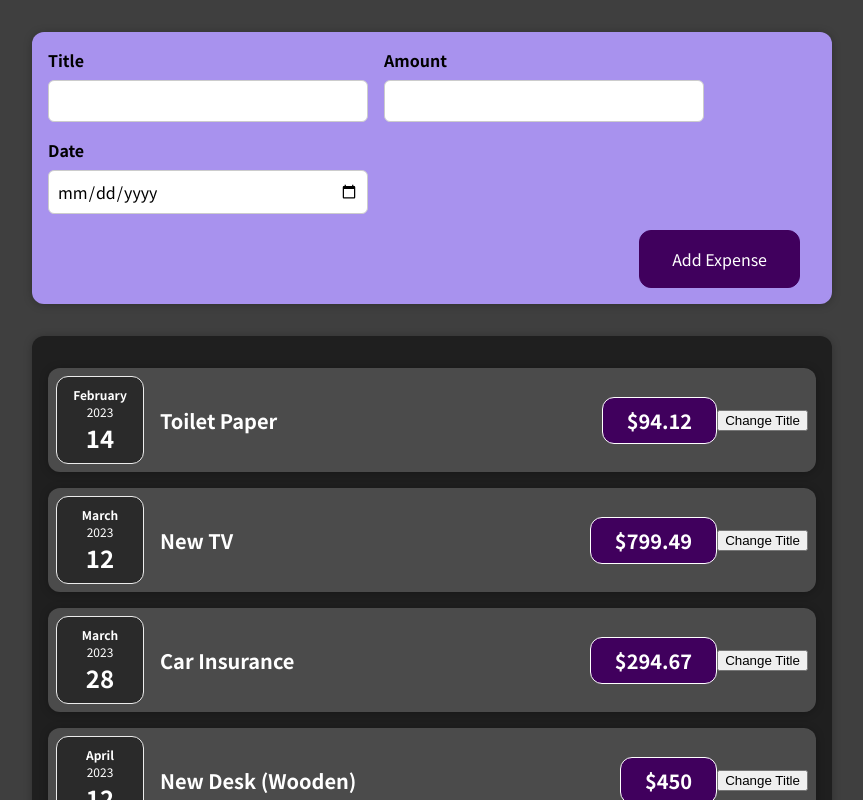
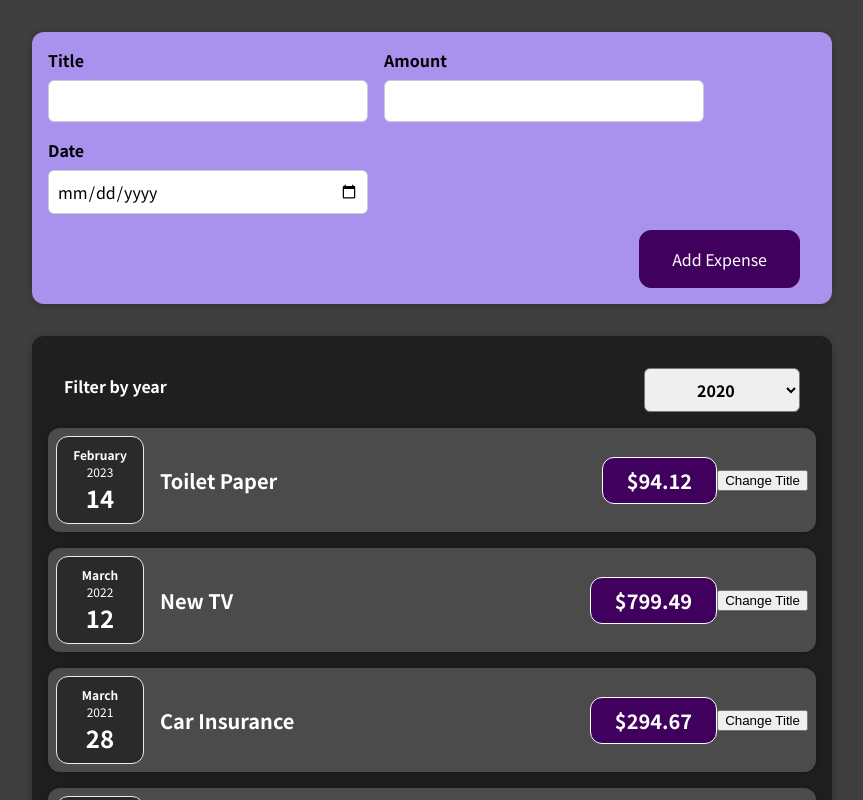
Before and after one commit to yurisokolovicz/expenses-handler, a React (Create React App) app: page / in a window 1280 px wide. Shown: the top 800 px of the page, without its empty margins (208-1071 px from the left). Built offline with nearby package versions, Linux system fonts and the light colour scheme.

Commit message:
Exercise: Creating a Controlled Component

```diff
--- a/src/App.js
+++ b/src/App.js
@@ -10,18 +10,18 @@ const App = () => {
             amount: 94.12,
             date: new Date(2023, 1, 14)
         },
-        { id: 'e2', title: 'New TV', amount: 799.49, date: new Date(2023, 2, 12) },
+        { id: 'e2', title: 'New TV', amount: 799.49, date: new Date(2022, 2, 12) },
         {
             id: 'e3',
             title: 'Car Insurance',
             amount: 294.67,
-            date: new Date(2023, 2, 28)
+            date: new Date(2021, 2, 28)
         },
         {
             id: 'e4',
             title: 'New Desk (Wooden)',
             amount: 450,
-            date: new Date(2023, 3, 12)
+            date: new Date(2020, 3, 12)
         }
     ];
 
--- a/src/components/Expenses/Expenses.js
+++ b/src/components/Expenses/Expenses.js
@@ -1,16 +1,26 @@
-import React from 'react';
+import React, { useState } from 'react';
 import ExpenseItem from './ExpenseItem';
+import ExpensesFilter from '../ExpensesFilter/ExpensesFilter';
 import Card from '../UI/Card';
 import './Expenses.css';
 
 const Expenses = props => {
+    const [filteredYear, setFilteredYear] = useState('2020');
+
+    const ModificationsHandler = selectedYear => {
+        setFilteredYear(selectedYear);
+    };
+
     return (
+        <div>
             <Card className="expenses">
+                <ExpensesFilter selected={filteredYear} onChangeFilter={ModificationsHandler} />
                 <ExpenseItem title={props.items[0].title} amount={props.items[0].amount} date={props.items[0].date} />
                 <ExpenseItem title={props.items[1].title} amount={props.items[1].amount} date={props.items[1].date} />
                 <ExpenseItem title={props.items[2].title} amount={props.items[2].amount} date={props.items[2].date} />
                 <ExpenseItem title={props.items[3].title} amount={props.items[3].amount} date={props.items[3].date} />
             </Card>
+        </div>
     );
 };
 
--- /dev/null
+++ b/src/components/ExpensesFilter/ExpensesFilter.css
@@ -0,0 +1,24 @@
+.expenses-filter {
+    color: white;
+    padding: 0 1rem;
+}
+
+.expenses-filter__control {
+    display: flex;
+    width: 100%;
+    align-items: center;
+    justify-content: space-between;
+    margin: 1rem 0;
+}
+
+.expenses-filter label {
+    font-weight: bold;
+    margin-bottom: 0.5rem;
+}
+
+.expenses-filter select {
+    font: inherit;
+    padding: 0.5rem 3rem;
+    font-weight: bold;
+    border-radius: 6px;
+}
--- /dev/null
+++ b/src/components/ExpensesFilter/ExpensesFilter.js
@@ -0,0 +1,25 @@
+import React from 'react';
+
+import './ExpensesFilter.css';
+
+const ExpensesFilter = props => {
+    const filterChangeHandler = event => {
+        props.onChangeFilter(event.target.value);
+    };
+
+    return (
+        <div className="expenses-filter">
+            <div className="expenses-filter__control">
+                <label>Filter by year</label>
+                <select value={props.selected} onChange={filterChangeHandler}>
+                    <option value="2023">2023</option>
+                    <option value="2022">2022</option>
+                    <option value="2021">2021</option>
+                    <option value="2020">2020</option>
+                </select>
+            </div>
+        </div>
+    );
+};
+
+export default ExpensesFilter;
```
Lines whose indentation alone changed are shown as unchanged.
